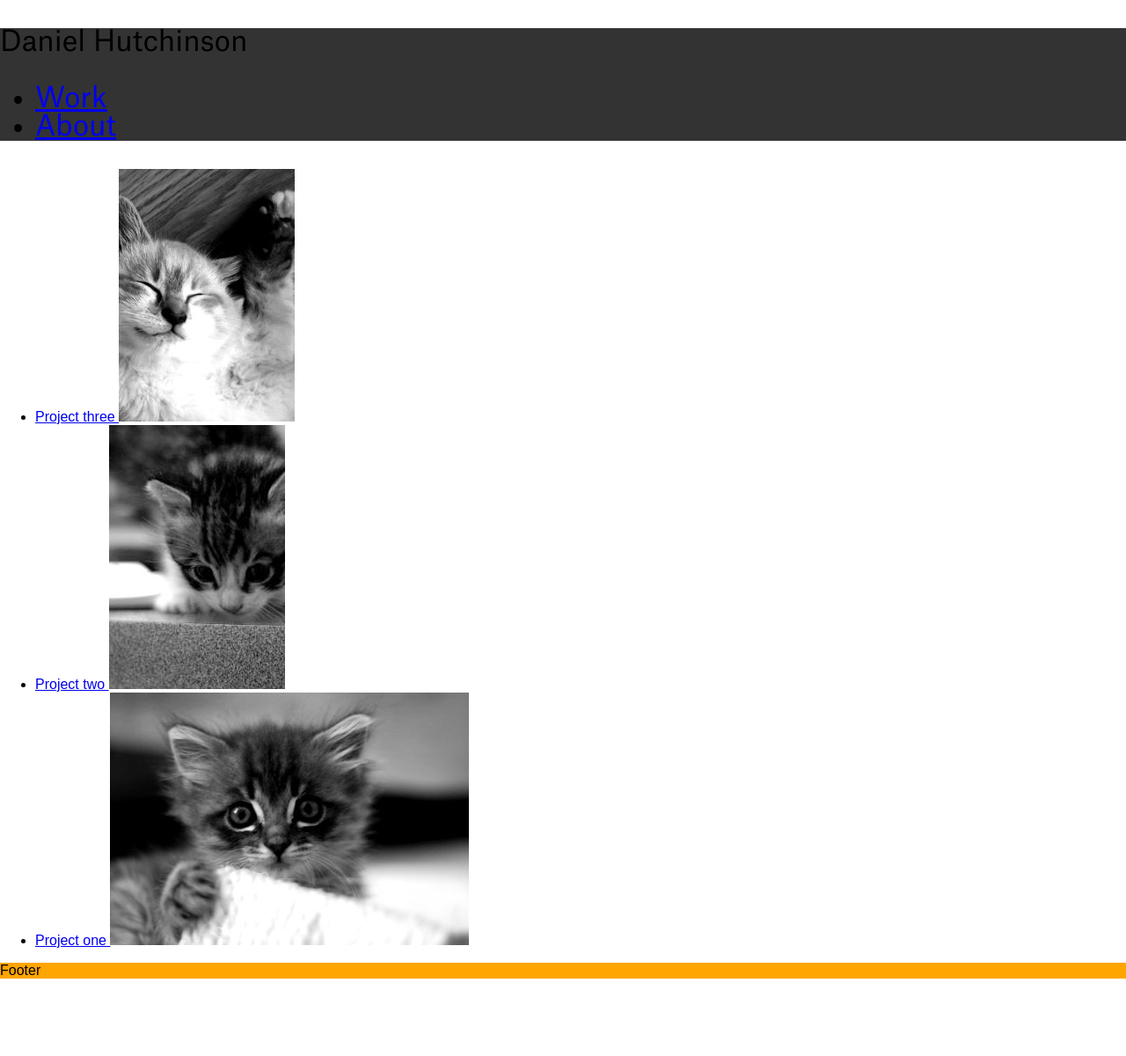
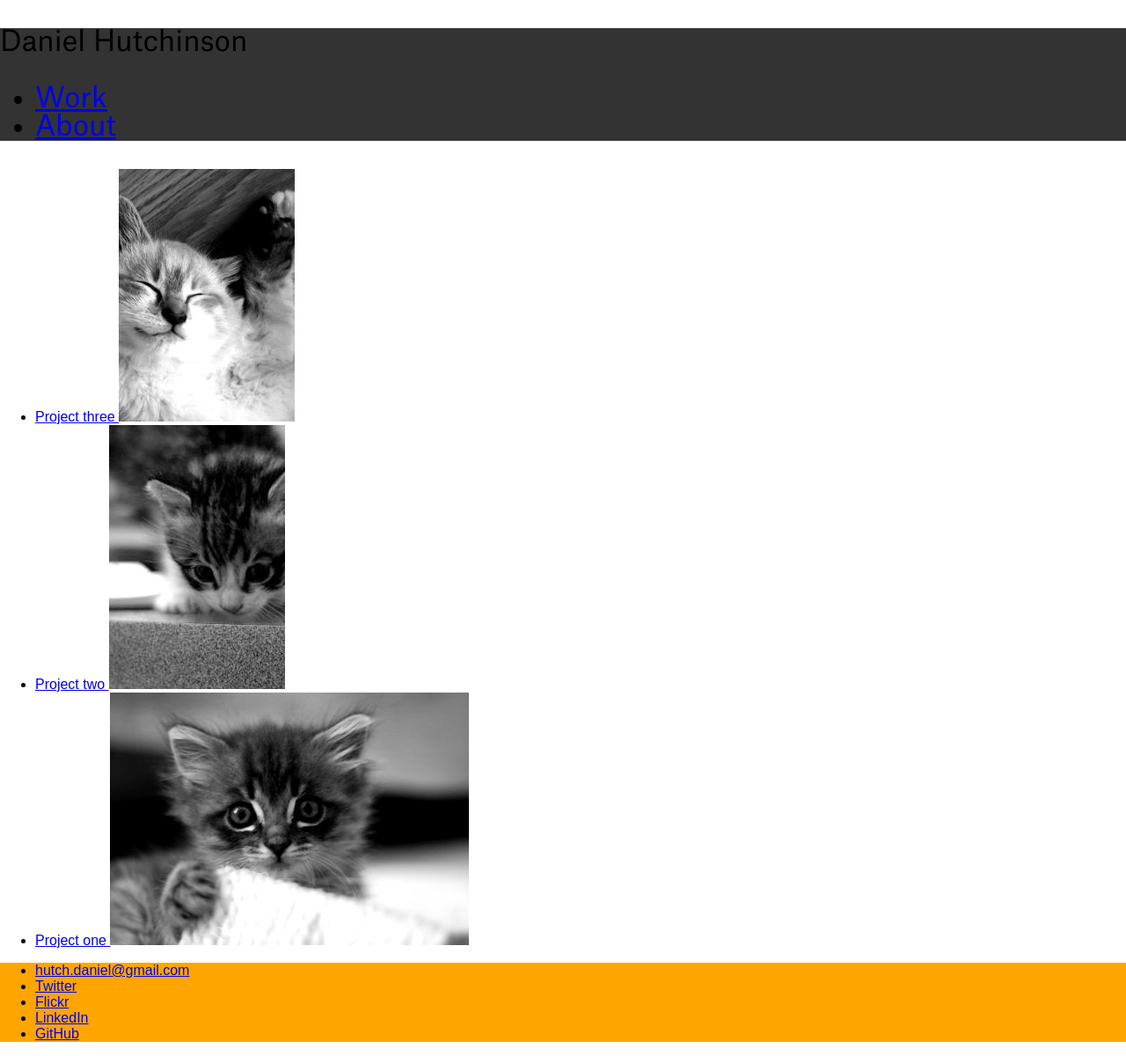
Before and after one commit to danielhutch/danielhutch.github.io, a Jekyll site: the page built from index.html, in a window 1280 px wide. Shown: the whole page at 88% size. Built offline with Jekyll 4.4.1, drawn with Linux system fonts in a browser that asks for light colours; before the commit the page ends 1112 px from its top, so only the background shows below that.

Commit message:
Update footer

```diff
--- a/_includes/components/footer/footer.html
+++ b/_includes/components/footer/footer.html
@@ -1,3 +1,29 @@
 <div class="footer">
-    Footer
+    <ul class="footer_nav">
+        <li class="footer_item">
+            <a class="footer_link" target="_blank" href="mialto:hutch.daniel@gmail.com">
+                hutch.daniel@gmail.com
+            </a>
+        </li>
+        <li class="footer_item">
+            <a target="_blank" href="https://twitter.com/danielhutch">
+                Twitter
+            </a>
+        </li>
+        <li class="footer_item">
+            <a class="footer_link" target="_blank" href="https://www.flickr.com/photos/daniel_hutchinson/">
+                Flickr
+            </a>
+        </li>
+        <li class="footer_item">
+            <a class="footer_link" target="_blank" href="https://www.linkedin.com/in/danielhutchinson12345">
+                LinkedIn
+            </a>
+        </li>
+        <li class="footer_item">
+            <a class="footer_link" target="_blank" href="https://github.com/danielhutch">
+                GitHub
+            </a>
+        </li>
+    </ul>
 </div>
--- a/_includes/components/header/header.html
+++ b/_includes/components/header/header.html
@@ -1,4 +1,4 @@
-    <div class="header">
+<div class="header">
     <p class="header__title">
         Daniel Hutchinson
     <p>
```
